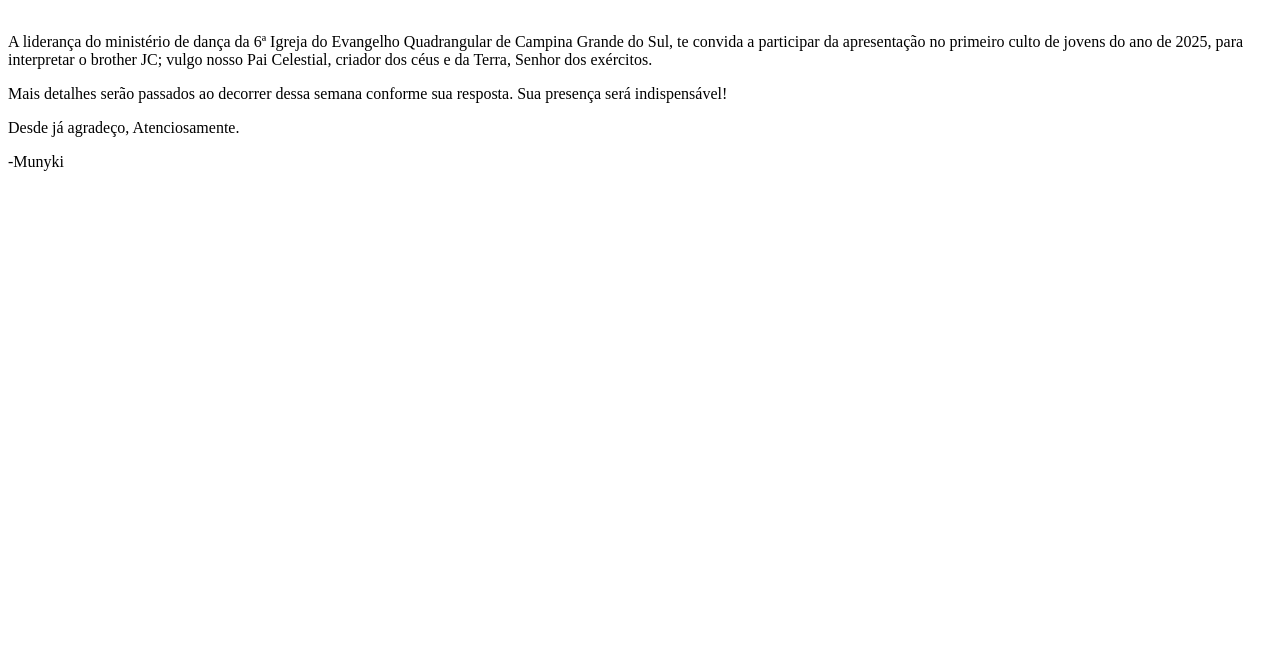
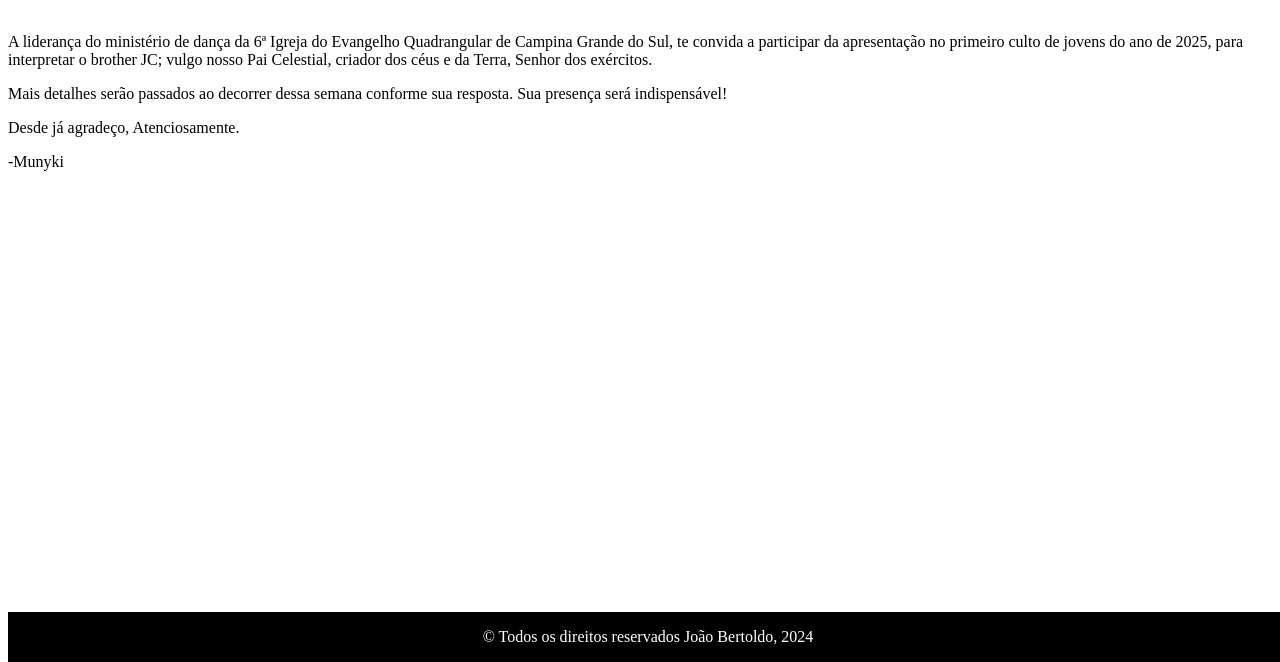
Before and after one commit to joaobertoldosantos/convite, a plain HTML site: page index.html in a window 1280 px wide. Shown: the part 138-800 px from the top of the page. Drawn offline with Linux system fonts and the light colour scheme.

Commit message:
Update index.html

```diff
--- a/index.html
+++ b/index.html
@@ -23,6 +23,9 @@
         </p>
         <p>-Munyki</p>
     </main>
+            <footer>
+        <p>© Todos os direitos reservados João Bertoldo, 2024</p>
+    </footer>
     <script src="main.js"></script>
 </body>
 </html>
```
